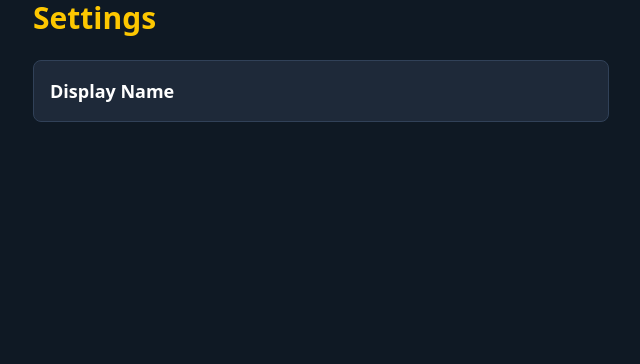
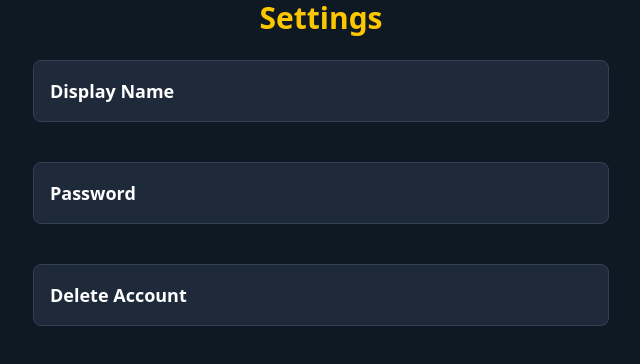
Before and after one commit to bryanfernandez-eng/gamified-habit-tracker, a React (Vite) app in the folder frontend/: page /settings in a window 1280 px wide. Shown: the top 364 px of the page, without its empty margins (319-959 px from the left). Built offline with nearby package versions, Linux system fonts and the light colour scheme; no server answers.

Commit message:
Added a password button.On verification users will beable to view passwords. Also if the password is forgotten,throught two factor verification users will be able to change their password. Last button is the delete Account button so user can deactivate temporarily or permanently.

```diff
--- a/frontend/src/pages/Settings.jsx
+++ b/frontend/src/pages/Settings.jsx
@@ -2,7 +2,7 @@ import React,{useState} from 'react'
 
 const Settings = () =>
   {
-    const [name,setName] = useState("John","Doe");
+    const [name,setName] = useState("John gitDoe");
     const [newName, setNewName] =useState(name);
     const [password,setPassword] = useState("");
     const[newPassword,SetNewPassword] = useState("");
@@ -33,14 +33,26 @@ const Settings = () =>
     };
     return(
       <div className='min-h-screen bg-[#0F1924]'>
-        <div className='max-w-xl mx-auto space -y-10'>
-            <h1 className='text-3xl font-bold text-yellow-400 mb-6'>
+        <div className='max-w-xl mx-auto space-y-10'>
+            <h1 className='text-3xl font-bold text-yellow-400 mb-6 text-center'>
               Settings
             </h1>
             {/*change name*/}
             <div className='cursor-pointer border border-slate-700 text-white rounded-lg  p-4  bg-gray-800 transition-colors
-            hover:border-yellow-300 hover:text-yellow-30'>
+            hover:border-yellow-300 hover:text-yellow-300'>
               <h2 className='text-lg font-semibold'> Display Name</h2>
+            </div>
+
+            {/*change password*/}
+            <div className='cursor-pointer border border-slate-700 text-white rounded-lg  p-4  bg-gray-800 transition-colors
+            hover:border-yellow-300 hover:text-yellow-300'>
+              <h2 className='text-lg font-semibold'> Password</h2>
+            </div>
+
+            {/*Deactivate*/}
+            <div className='cursor-pointer border border-slate-700 text-white rounded-lg  p-4  bg-gray-800 transition-colors
+            hover:border-yellow-300 hover:text-yellow-300'>
+              <h2 className='text-lg font-semibold'> Delete Account</h2>
             </div>
         </div>
       </div>
```
